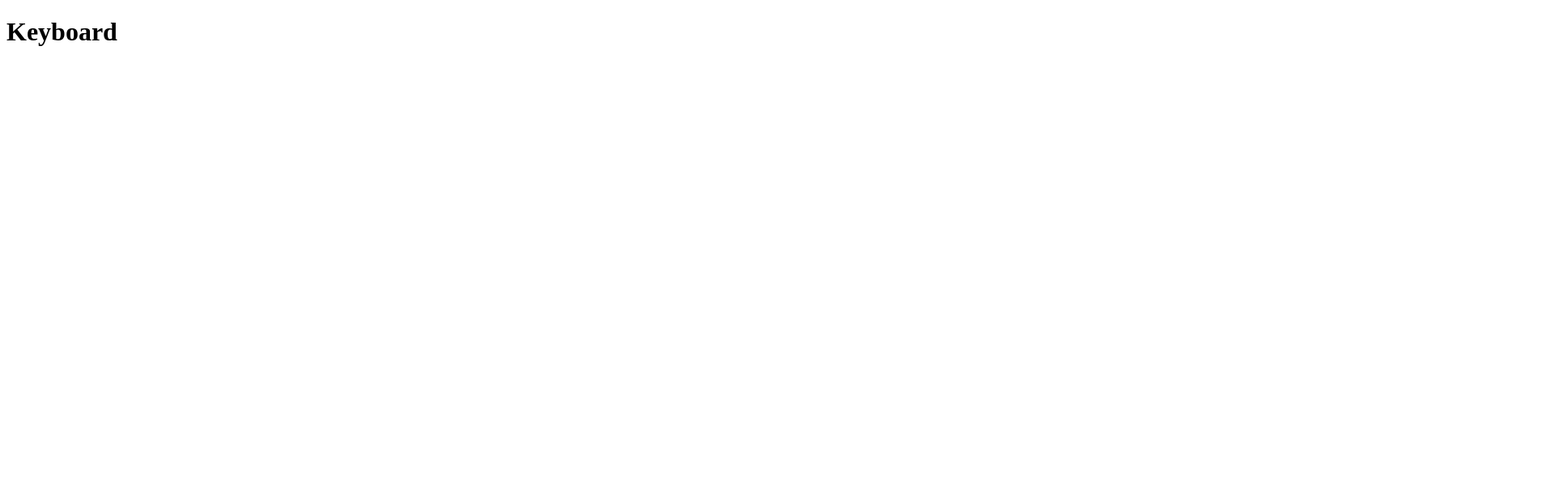
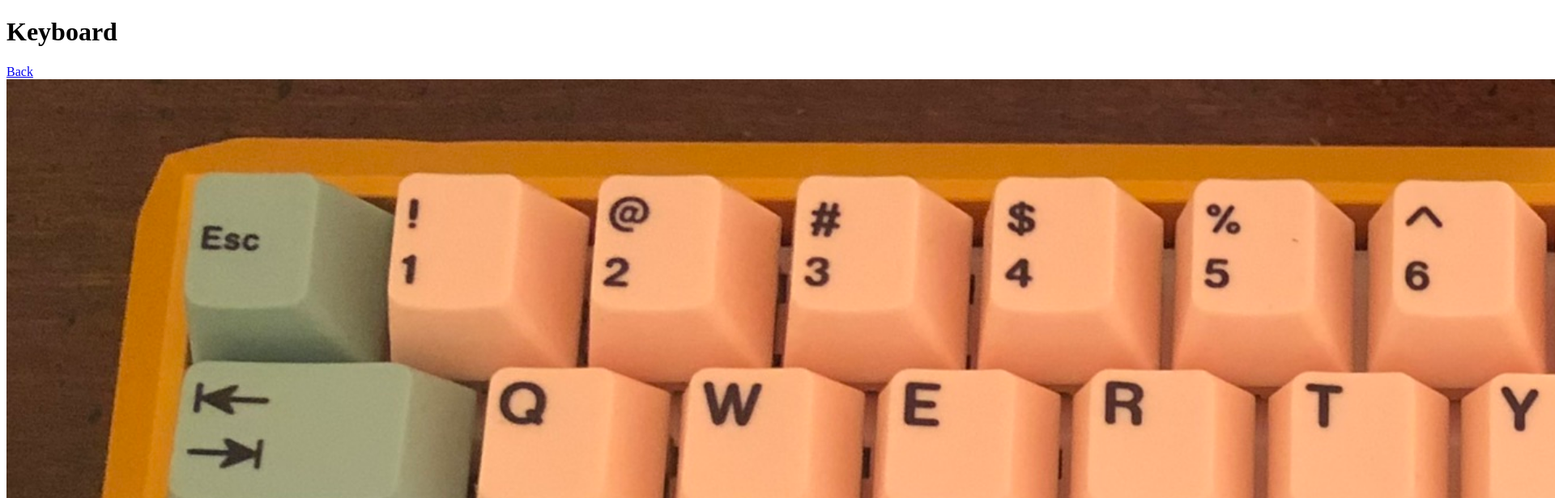
Before and after one commit to airborne-robots/airborne-robots.github.io, a website: page update1point3/keyboard/keyboard.html in a window 1280 px wide. Shown: the top 616 px of the page at 81% size, 1920 px wide, since content can reach past the window. Drawn offline with Linux system fonts and the light colour scheme.

Commit message:
Update keyboard.html

```diff
--- a/update1point3/keyboard/keyboard.html
+++ b/update1point3/keyboard/keyboard.html
@@ -5,7 +5,7 @@
   </head>
   <body>
     <h1>Keyboard</h1>
-    <a href="/update1point3/update1point3.html"
+    <a href="/update1point3/update1point3.html">Back</a>
     <img src="keyboard.jpeg" width="4016" height="1618" />
   </body>
 </html>
```
